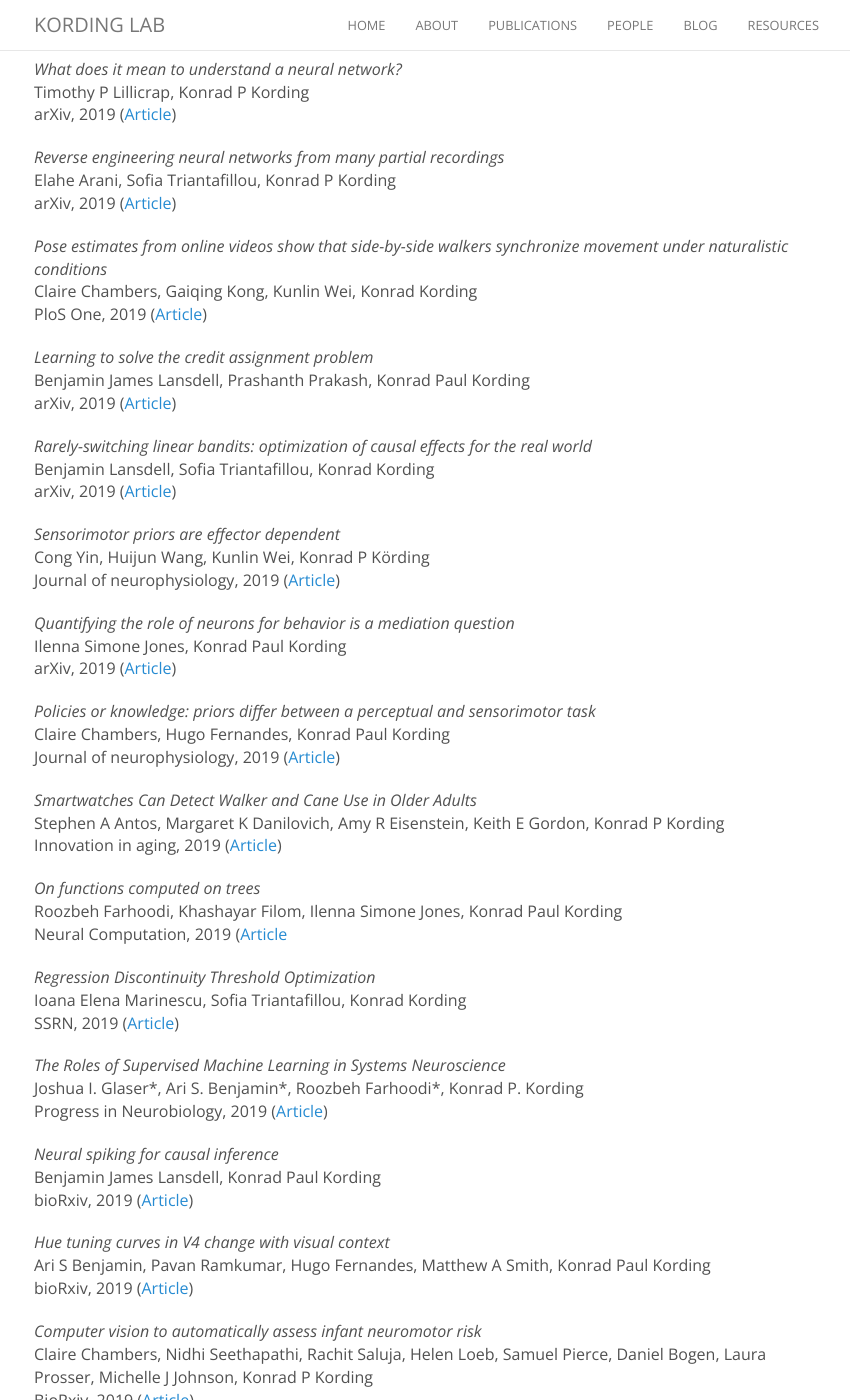
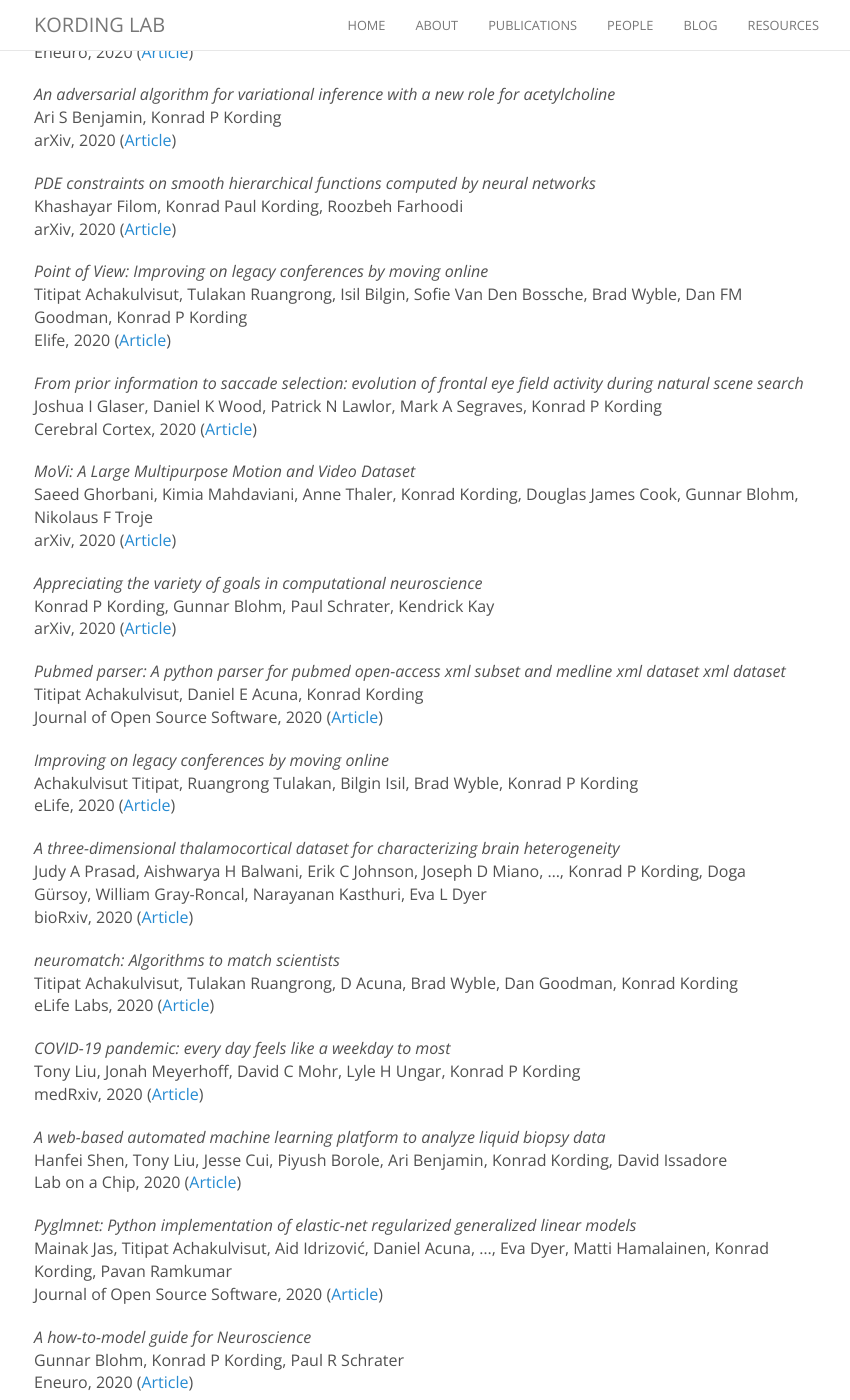
Before and after one commit to KordingLab/KordingLab.github.io, a Jekyll site: the page built from publications.md, in a window 1280 px wide and 1400 px high, scrolled down 872 px. Shown: the whole window, without its empty margins (221-1071 px from the left). Built offline with Jekyll 4.4.1, drawn with Linux system fonts in a browser that asks for light colours; nearby versions of some CDN libraries; comment, search, counter and statistics services are not loaded; some of the changed text lies outside the part shown.

Commit message:
update publications.md with late 2019/2020 pubs

```diff
--- a/publications.md
+++ b/publications.md
@@ -9,8 +9,97 @@ We try to include links for all of our papers. Some of the links open PDFs, othe
 
 <hr>
 
+### 2020
+
+_Reverse-engineering deep ReLU networks_<br>
+David Rolnick, Konrad Kording<br>
+ICML, 2020 ([Article](http://proceedings.mlr.press/v119/rolnick20a/rolnick20a.pdf))
+
+_Computer vision to automatically assess infant neuromotor risk_<br>
+Claire Chambers, Nidhi Seethapathi, Rachit Saluja, Helen Loeb, Samuel R Pierce, Daniel K Bogen, Laura Prosser, Michelle J Johnson, Konrad P Kording<br>
+IEEE Transactions on Neural Systems and Rehabilitation Engineering, 2020 ([Article](https://ieeexplore.ieee.org/iel7/7333/9250399/09214853.pdf))
+
+_Probing the Effective Treatment Thresholds for Alteplase in Acute Ischemic Stroke With Regression Discontinuity Designs_<br>
+Andrew M Naidech, Patrick N Lawlor, Haolin Xu, Gregg C Fonarow, ..., Shyam Prabhakaran, Ioana Marinescu, Konrad P Kording<br>
+Frontiers in neurology, 2020 ([Article](https://www.frontiersin.org/articles/10.3389/fneur.2020.00961/full))
+
+_Can Single Neurons Solve MNIST? The Computational Power of Biological Dendritic Trees_<br>
+Ilenna Simone Jones, Konrad Paul Kording<br>
+arXiv, 2020 ([Article](https://arxiv.org/pdf/2009.01269))
+
+_Different scaling of linear models and deep learning in UKBiobank brain images versus machine-learning datasets_<br>
+Marc-Andre Schulz, BT Thomas Yeo, Joshua T Vogelstein, Janaina Mourao-Miranada, Jakob N Kather, Konrad Kording, Blake Richards, Danilo Bzdok<br>
+Nature communications, 2020 ([Article](https://www.nature.com/articles/s41467-020-18037-z))
+
+_Machine learning for neural decoding_<br>
+Joshua I Glaser, Ari S Benjamin, Raeed H Chowdhury, Matthew G Perich, Lee E Miller, Konrad P Kording<br>
+Eneuro, 2020 ([Article](https://www.ncbi.nlm.nih.gov/pmc/articles/PMC7470933/))
+
+_An adversarial algorithm for variational inference with a new role for acetylcholine_<br>
+Ari S Benjamin, Konrad P Kording<br>
+arXiv, 2020 ([Article](https://arxiv.org/pdf/2006.10811))
+
+_PDE constraints on smooth hierarchical functions computed by neural networks_<br>
+Khashayar Filom, Konrad Paul Kording, Roozbeh Farhoodi<br>
+arXiv, 2020 ([Article](https://arxiv.org/pdf/2005.08859))
+
+_Point of View: Improving on legacy conferences by moving online_<br>
+Titipat Achakulvisut, Tulakan Ruangrong, Isil Bilgin, Sofie Van Den Bossche, Brad Wyble, Dan FM Goodman, Konrad P Kording<br>
+Elife, 2020 ([Article](https://elifesciences.org/articles/57892))
+
+_From prior information to saccade selection: evolution of frontal eye field activity during natural scene search_<br>
+Joshua I Glaser, Daniel K Wood, Patrick N Lawlor, Mark A Segraves, Konrad P Kording<br>
+Cerebral Cortex, 2020 ([Article](https://academic.oup.com/cercor/article/30/3/1957/5588869))
+
+_MoVi: A Large Multipurpose Motion and Video Dataset_<br>
+Saeed Ghorbani, Kimia Mahdaviani, Anne Thaler, Konrad Kording, Douglas James Cook, Gunnar Blohm, Nikolaus F Troje<br>
+arXiv, 2020 ([Article](https://arxiv.org/pdf/2003.01888))
+
+_Appreciating the variety of goals in computational neuroscience_<br>
+Konrad P Kording, Gunnar Blohm, Paul Schrater, Kendrick Kay<br>
+arXiv, 2020 ([Article](https://arxiv.org/pdf/2002.03211))
+
+_Pubmed parser: A python parser for pubmed open-access xml subset and medline xml dataset xml dataset_<br>
+Titipat Achakulvisut, Daniel E Acuna, Konrad Kording<br>
+Journal of Open Source Software, 2020 ([Article](https://joss.theoj.org/papers/10.21105/joss.01979.pdf))
+
+_Improving on legacy conferences by moving online_<br>
+Achakulvisut Titipat, Ruangrong Tulakan, Bilgin Isil, Brad Wyble, Konrad P Kording<br>
+eLife, 2020 ([Article](http://search.proquest.com/openview/aaeca1db01f6c76d665d9f392c036bca/1?pq-origsite=gscholar&cbl=2045579))
+
+_A three-dimensional thalamocortical dataset for characterizing brain heterogeneity_<br>
+Judy A Prasad, Aishwarya H Balwani, Erik C Johnson, Joseph D Miano, ..., Konrad P Kording, Doga Gürsoy, William Gray-Roncal, Narayanan Kasthuri, Eva L Dyer<br>
+bioRxiv, 2020 ([Article](https://www.biorxiv.org/content/biorxiv/early/2020/05/25/2020.05.22.111617.full.pdf))
+
+_neuromatch: Algorithms to match scientists_<br>
+Titipat Achakulvisut, Tulakan Ruangrong, D Acuna, Brad Wyble, Dan Goodman, Konrad Kording<br>
+eLife Labs, 2020 ([Article](https://elifesciences.org/labs/5ed408f4/neuromatch-algorithms-to-match-scientists))
+
+_COVID-19 pandemic: every day feels like a weekday to most_<br>
+Tony Liu, Jonah Meyerhoff, David C Mohr, Lyle H Ungar, Konrad P Kording<br>
+medRxiv, 2020 ([Article](https://www.medrxiv.org/content/medrxiv/early/2020/05/18/2020.05.11.20098228.full.pdf))
+
+_A web-based automated machine learning platform to analyze liquid biopsy data_<br>
+Hanfei Shen, Tony Liu, Jesse Cui, Piyush Borole, Ari Benjamin, Konrad Kording, David Issadore<br>
+Lab on a Chip, 2020 ([Article](https://pubs.rsc.org/en/content/articlehtml/2020/lc/d0lc00096e))
+
+_Pyglmnet: Python implementation of elastic-net regularized generalized linear models_<br>
+Mainak Jas, Titipat Achakulvisut, Aid Idrizović, Daniel Acuna, ..., Eva Dyer, Matti Hamalainen, Konrad Kording, Pavan Ramkumar<br>
+Journal of Open Source Software, 2020 ([Article](https://biblio.ugent.be/publication/8650816/file/8650817))
+
+_A how-to-model guide for Neuroscience_<br>
+Gunnar Blohm, Konrad P Kording, Paul R Schrater<br>
+Eneuro, 2020 ([Article](https://www.ncbi.nlm.nih.gov/pmc/articles/PMC7031850/))
 
 ### 2019
+
+_Machine Learning for Phone-Based Relationship Estimation: The Need to Consider Population Heterogeneity_<br>
+Tony Liu, Jennifer Nicholas, Max M Theilig, Sharath C Guntuku, Konrad Kording, David C Mohr, Lyle Ungar<br>
+Proceedings of the ACM on IMWUT 2019 ([Article](https://dl.acm.org/doi/pdf/10.1145/3369820))
+
+_End-to-end Training of CNN-CRF via Differentiable Dual-Decomposition_<br>
+Shaofei Wang, Vishnu Lokhande, Maneesh Singh, Konrad Kording, Julian Yarkony<br>
+arXiv, 2019 ([Article](https://arxiv.org/pdf/1912.02937))
 
 _A deep learning framework for neuroscience_<br>
 Blake A Richards, Timothy P Lillicrap, ..., Konrad P Kording<br>
```
